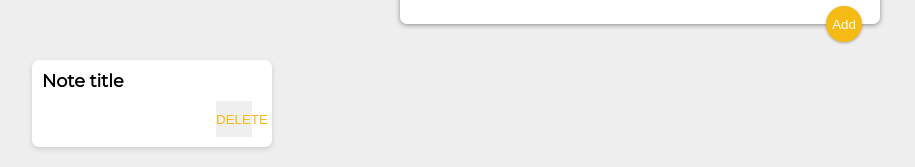
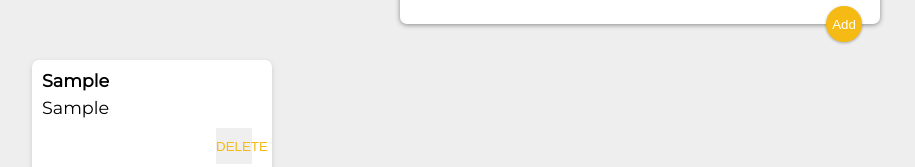
Before and after one commit to Ibrohim229/Keeper-App, a React (Create React App) app: page / in a window 1280 px wide. Both pictures are taken after typing "Sample", "Sample" into the empty fields and a click on the button "Add". Shown: the part 152-319 px from the top of the page, without its empty margins (0-915 px from the left). Built offline with nearby package versions, Linux system fonts and the light colour scheme; a web font is replaced by a local one.

Commit message:
Displaying notes when Add button is clicked

```diff
--- a/src/components/App.jsx
+++ b/src/components/App.jsx
@@ -22,7 +22,10 @@ function App() {
       <CreateArea
         onAdd={addNote}
       />
-      <Note key={1} title="Note title" content="Note content" />
+      {notes.map((noteItem) => {
+        return <Note key={1} title={noteItem.title} content={noteItem.content} />
+      })}
+
       <Footer />
     </div>
   );
--- a/src/components/Note.jsx
+++ b/src/components/Note.jsx
@@ -1,11 +1,10 @@
 import React from "react";
-import notes from "../notes";
 
 function Note(props) {
   return (
     <div className="note">
       <h1>{props.title}</h1>
-      <p>{props.subtitle}</p>
+      <p>{props.content}</p>
       <button>DELETE</button>
     </div>
   );
```
